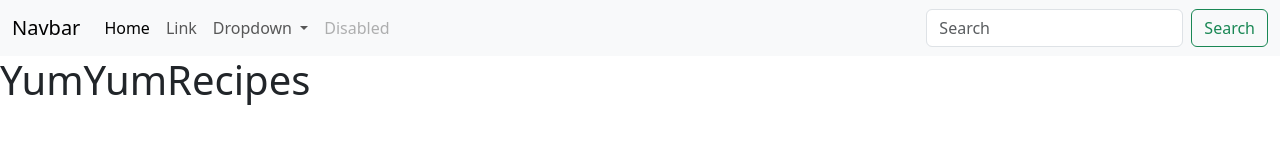
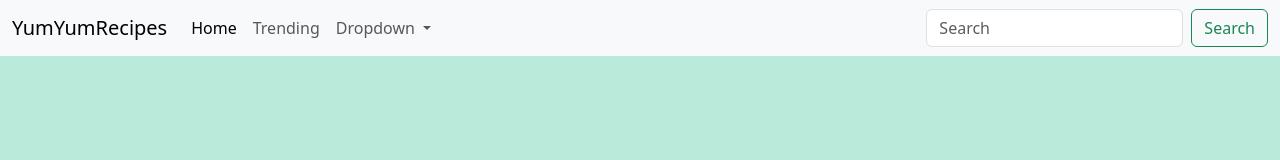
Before and after one commit to CuriousMary/YumYumRecipes, a plain HTML site: page index.html in a window 1280 px wide. Drawn offline with nearby package versions, Linux system fonts and the light colour scheme.

Commit message:
added css file

```diff
--- /dev/null
+++ b/index.css
@@ -0,0 +1,3 @@
+body{
+    background-color: rgb(186, 235, 218);
+}
--- a/index.html
+++ b/index.html
@@ -5,6 +5,9 @@
   <!-- Boostrap css link -->
   <link href="https://cdn.jsdelivr.net/npm/bootstrap@5.3.0-alpha3/dist/css/bootstrap.min.css" rel="stylesheet"
     integrity="sha384-KK94CHFLLe+nY2dmCWGMq91rCGa5gtU4mk92HdvYe+M/SXH301p5ILy+dN9+nJOZ" crossorigin="anonymous">
+
+    <!-- css file link -->
+  <link rel="stylesheet" href="index.css">
 
   <meta charset="UTF-8">
   <meta http-equiv="X-UA-Compatible" content="IE=edge">
@@ -15,8 +18,9 @@
 <body>
   <nav class="navbar navbar-expand-lg bg-body-tertiary">
     <div class="container-fluid">
-          <a class="navbar-brand" href="#">Navbar</a>
-          <button class="navbar-toggler" type="button" data-bs-toggle="collapse" data-bs-target="#navbarSupportedContent" aria-controls="navbarSupportedContent" aria-expanded="false" aria-label="Toggle navigation">
+      <a class="navbar-brand" href="#">YumYumRecipes</a>
+      <button class="navbar-toggler" type="button" data-bs-toggle="collapse" data-bs-target="#navbarSupportedContent"
+        aria-controls="navbarSupportedContent" aria-expanded="false" aria-label="Toggle navigation">
         <span class="navbar-toggler-icon"></span>
       </button>
       <div class="collapse navbar-collapse" id="navbarSupportedContent">
@@ -25,7 +29,7 @@
             <a class="nav-link active" aria-current="page" href="#">Home</a>
           </li>
           <li class="nav-item">
-                <a class="nav-link" href="#">Link</a>
+            <a class="nav-link" href="#">Trending</a>
           </li>
           <li class="nav-item dropdown">
             <a class="nav-link dropdown-toggle" href="#" role="button" data-bs-toggle="dropdown" aria-expanded="false">
@@ -34,12 +38,11 @@
             <ul class="dropdown-menu">
               <li><a class="dropdown-item" href="#">Action</a></li>
               <li><a class="dropdown-item" href="#">Another action</a></li>
-                  <li><hr class="dropdown-divider"></li>
+              <li>
+                <hr class="dropdown-divider">
+              </li>
               <li><a class="dropdown-item" href="#">Something else here</a></li>
             </ul>
-              </li>
-              <li class="nav-item">
-                <a class="nav-link disabled">Disabled</a>
           </li>
         </ul>
         <form class="d-flex" role="search">
@@ -49,7 +52,7 @@
       </div>
     </div>
   </nav>
-    <h1> YumYumRecipes</h1>
+
   <!-- Boostrap javaScript link -->
   <script src="https://cdn.jsdelivr.net/npm/bootstrap@5.3.0-alpha3/dist/js/bootstrap.bundle.min.js"
     integrity="sha384-ENjdO4Dr2bkBIFxQpeoTz1HIcje39Wm4jDKdf19U8gI4ddQ3GYNS7NTKfAdVQSZe"
```
Lines whose indentation alone changed are shown as unchanged.
